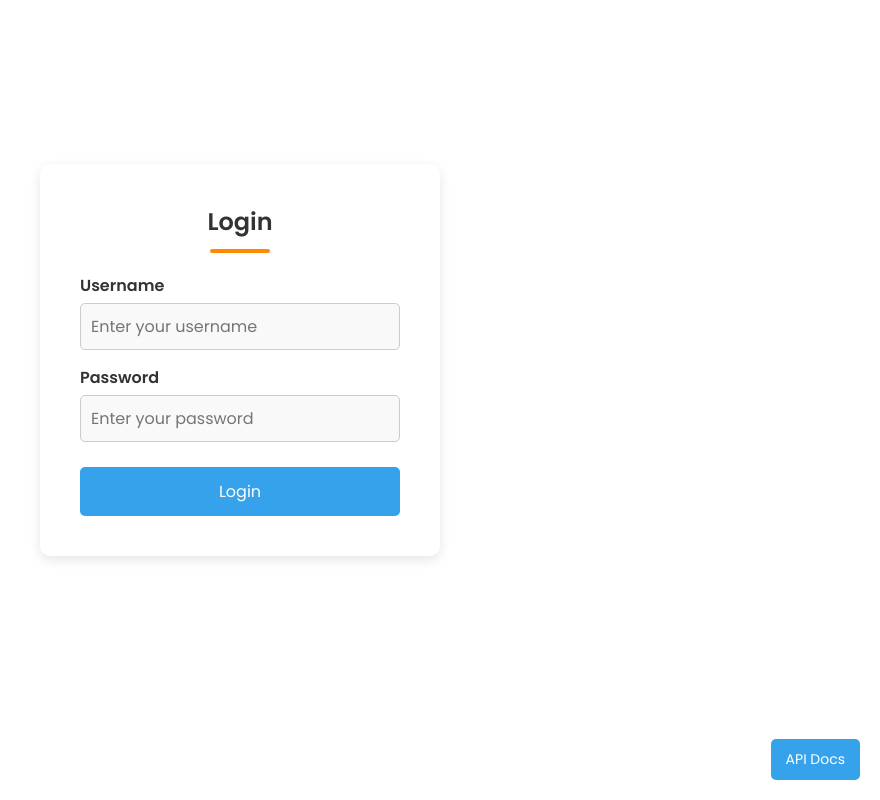
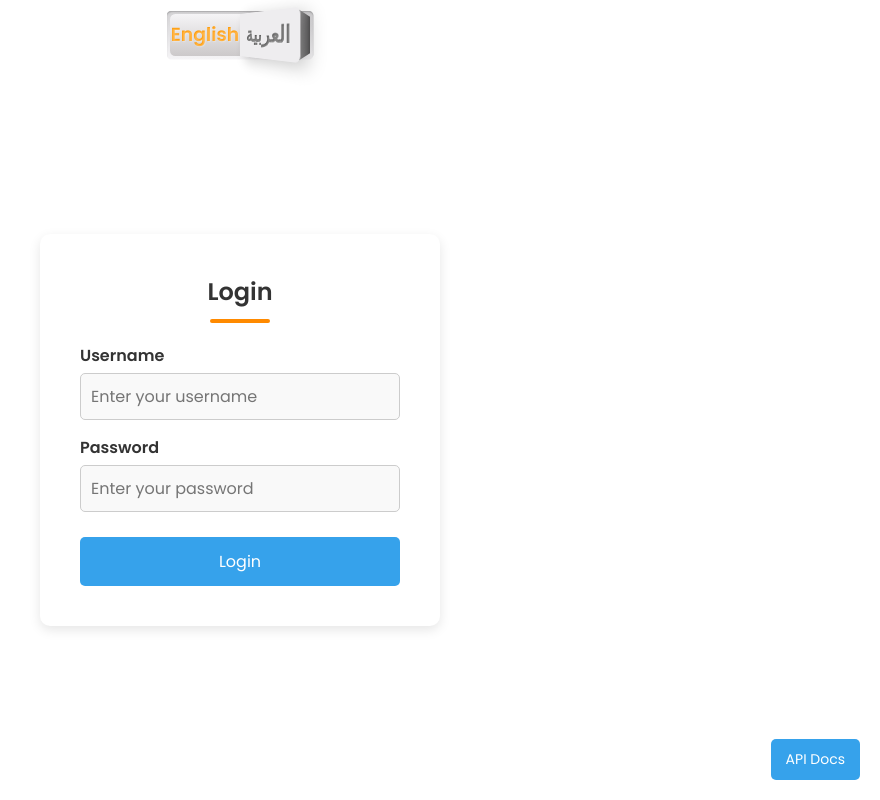
Before and after one commit to AlyaF3i/E-Assistant-Instructor, a React (Create React App) app in the folder Frontend/: page / in a window 1280 px wide. Shown: the whole page, without its empty margins (400-1280 px from the left). Built offline with nearby package versions, Linux system fonts and the light colour scheme.

Commit message:
fixed frontend design

```diff
--- a/Frontend/src/App.js
+++ b/Frontend/src/App.js
@@ -24,6 +24,11 @@ const App = () => {
 
   return (
     <div className="app-container">
+      {!showNavbar && (
+        <div className="language-switcher">
+          <SwitchToggle />
+        </div>
+      )}
       {showNavbar && <Navbar />}
 
       <Routes>
--- a/Frontend/src/QuizPage.js
+++ b/Frontend/src/QuizPage.js
@@ -112,7 +112,6 @@ const QuizPage = () => {
             justifyContent: "center",
             alignItems: "center",
           }}>
-          <h1 className="quiz-title">Quiz</h1>
           {quizData.map((question) => (
             <div key={question.id} className="quiz-question">
               <h3 className="question-text">{question.text}</h3>
```
